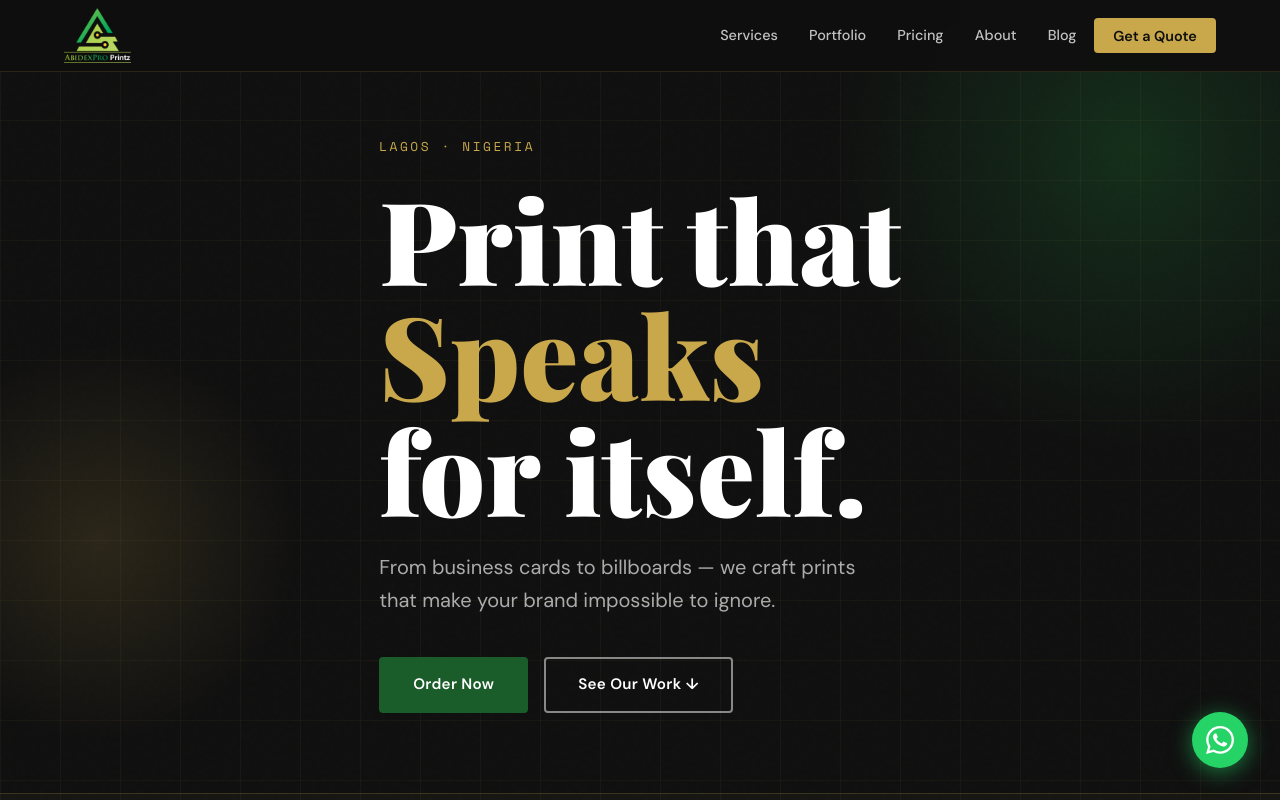
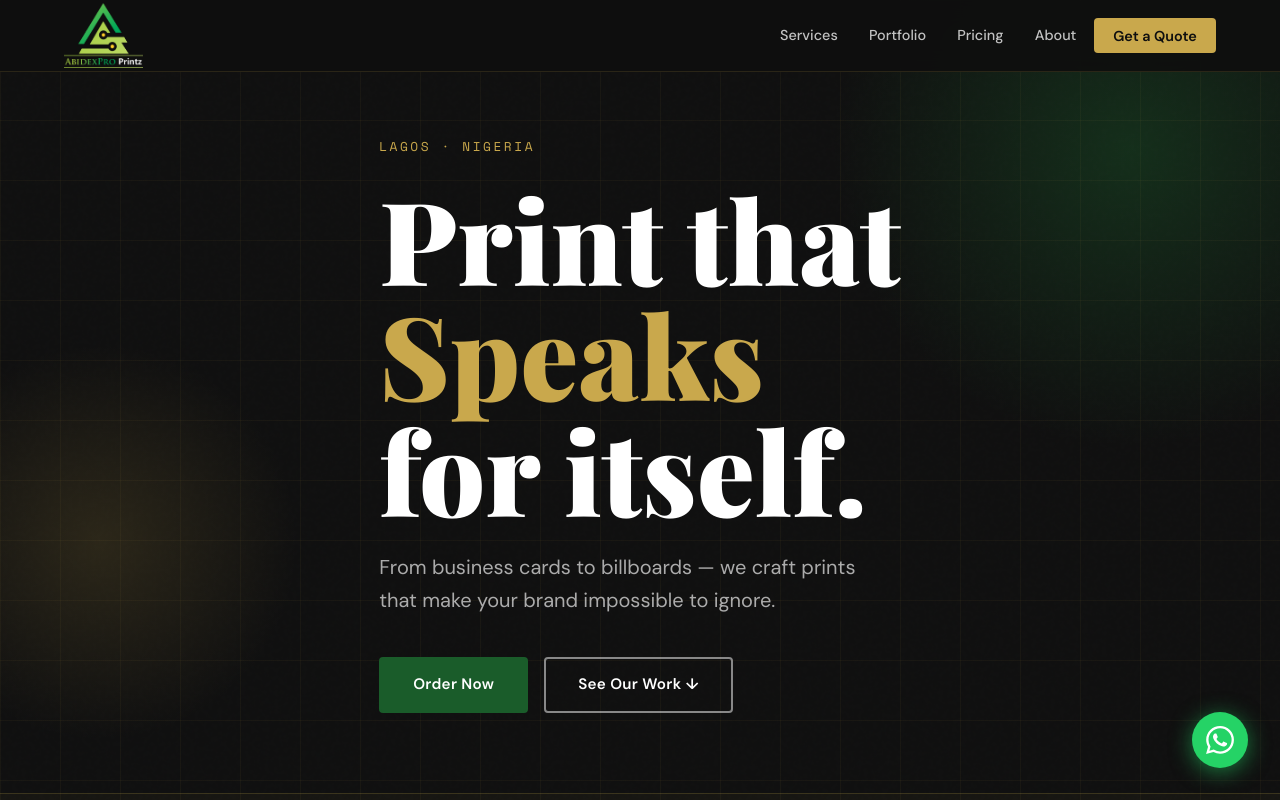
Before and after one commit to dialakelechi13-cloud/abidexproprintz, a website: page public/index.html in a window 1280 px wide. Shown: the top 800 px of the page. Drawn offline with nearby package versions, Linux system fonts and the light colour scheme; no server answers; a web font is replaced by a local one.

Commit message:
remove blog from nav

```diff
--- a/public/index.html
+++ b/public/index.html
@@ -16,14 +16,13 @@
   <header id="header">
     <nav class="nav-inner">
       <a href="#home" class="logo" aria-label="Abidexpro Printz home">
-        <img src="images/Abidex_Logo_updated.png" alt="Abidexpro Printz" style="height:55px;width:auto;" />
+        <img src="images/Abidex_Logo_updated.png" alt="Abidexpro Printz" style="height:65px;width:auto;max-width:160px;" />
       </a>
       <ul class="nav-links" id="navLinks">
         <li><a href="#services">Services</a></li>
         <li><a href="#portfolio">Portfolio</a></li>
         <li><a href="#pricing">Pricing</a></li>
         <li><a href="#about">About</a></li>
-        <li><a href="#blog">Blog</a></li>
         <li><a href="#contact" class="nav-cta">Get a Quote</a></li>
       </ul>
       <button class="hamburger" id="hamburger" aria-label="Toggle menu" aria-expanded="false">
```
